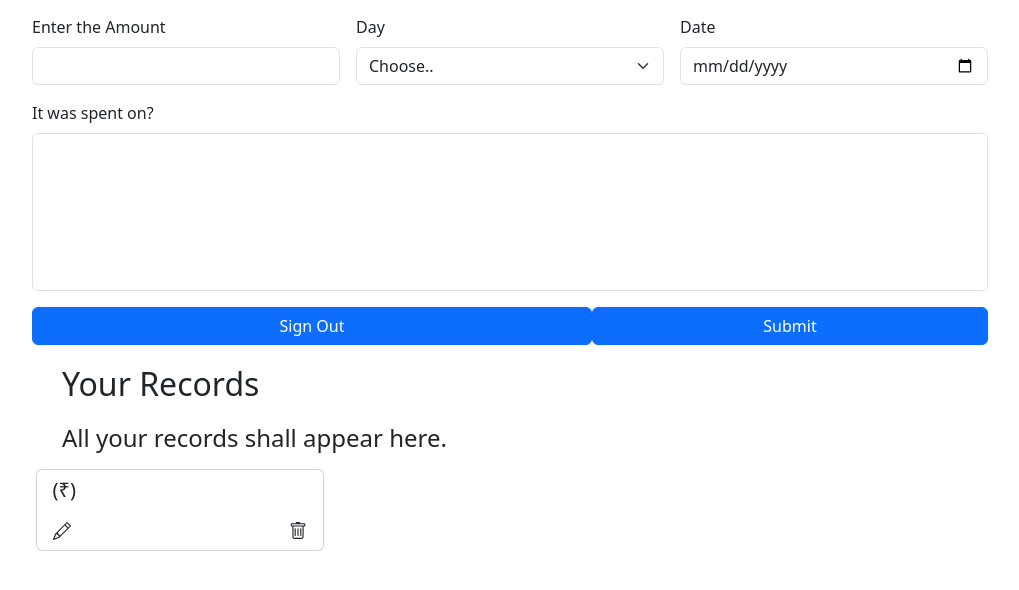
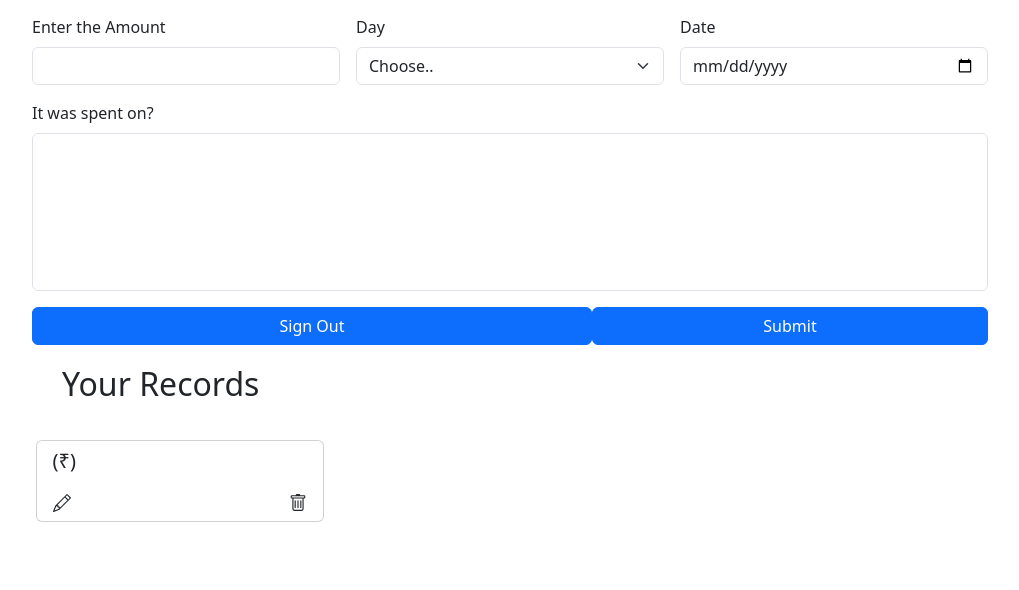
Before and after one commit to anonymous6299/MoneyGER, a PHP site: page /MoneyGER/home.php in a window 1280 px wide. Shown: the part 175-765 px from the top of the page, without its empty margins (130-1149 px from the left). Run offline with PHP 8.4, Linux system fonts and the light colour scheme; the visitor is signed in with stand-in values (Sample User, id 1); tables that the repository leaves empty or names only in its code hold one stand-in row (values such as "Sample post"); data that the repository does not hold is empty.

Commit message:
MoneyGERdone

```diff
--- a/home.php
+++ b/home.php
@@ -57,10 +57,12 @@
     $query = "SELECT * FROM `records` WHERE user='".$_SESSION['username']."'";
     $result=$conn->query($query);
     echo'
-    <h2 class="text-start" style="margin: 20px 12rem;">Your Records</h2>
-    <h4 class="text-start" style="margin: 0px 12rem;">All your records shall appear here.</h4>
-    <div class="d-flex justify-content-between flex-wrap container" style="width:76%">
-    ';
+    <h2 class="text-start" style="margin: 20px 12rem;">Your Records</h2>';
+    if ($result->num_rows==0) {
+        echo '<h4 class="text-start" style="margin: 0px 12rem;">All your records shall appear here.</h4>';
+    }
+    else{
+    echo '<div class="d-flex justify-content-between flex-wrap container" style="width:76%">';
     while($row=$result->fetch_assoc()){
         echo '
 
@@ -85,6 +87,7 @@
         </div>
     </div>';
     }
+}
     ?>
     <script src="https://cdn.jsdelivr.net/npm/bootstrap@5.3.3/dist/js/bootstrap.bundle.min.js" integrity="sha384-YvpcrYf0tY3lHB60NNkmXc5s9fDVZLESaAA55NDzOxhy9GkcIdslK1eN7N6jIeHz" crossorigin="anonymous"></script>
 </body>
```
